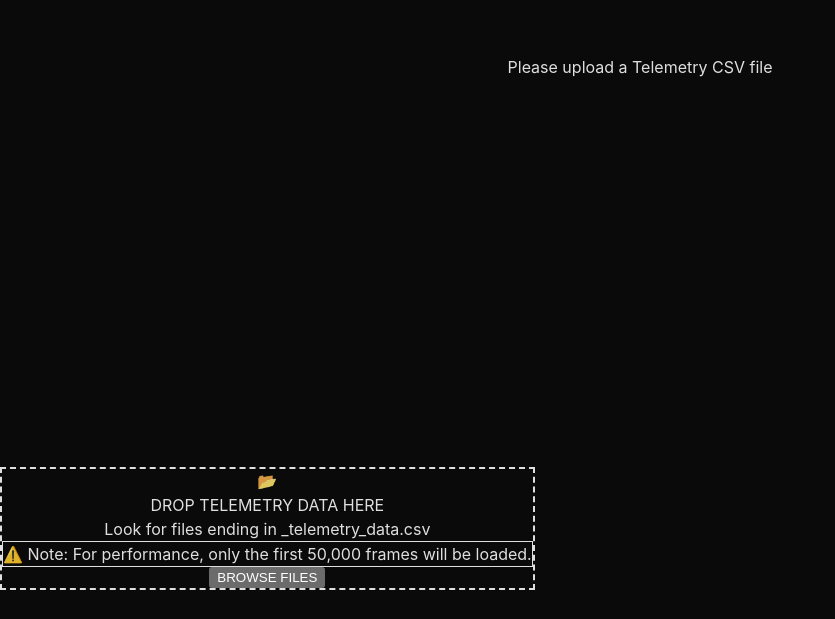
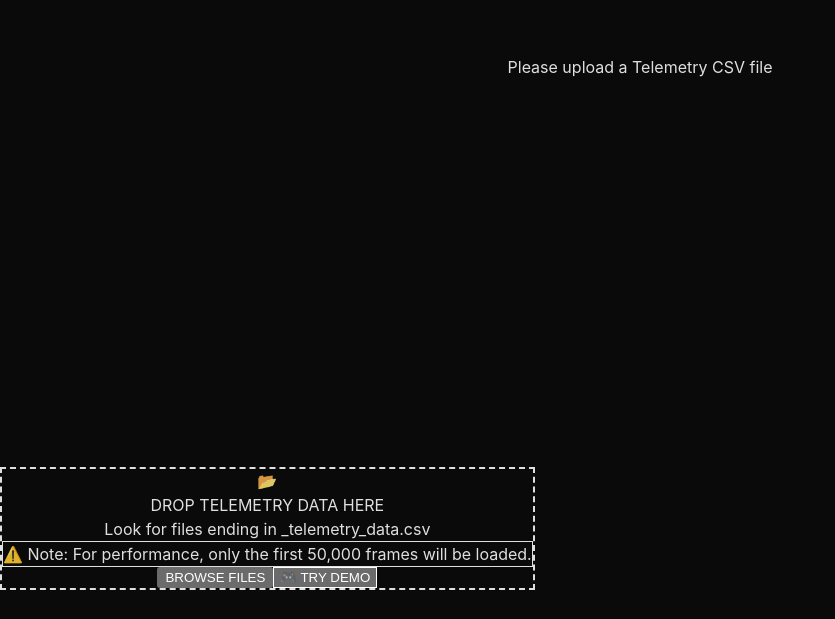
Before and after one commit to KillMonga130/Toyota-hackathon, a React (Vite) app in the folder client/: page / in a window 1280 px wide. Shown: the part 333-952 px from the top of the page, without its empty margins (0-835 px from the left). Built offline with nearby package versions, Linux system fonts and the light colour scheme.

Commit message:
Add demo mode - users can explore app without uploading files

```diff
--- a/client/src/components/Dashboard.tsx
+++ b/client/src/components/Dashboard.tsx
@@ -6,6 +6,7 @@ import {
   type FeedbackEvent,
   type ReportCardSummary,
 } from '../hooks/useRaceCoach';
+import { generateDemoData } from '../utils/demoData';
 
 /**
  * Telemetry Dashboard - Racing telemetry overlay
@@ -21,6 +22,7 @@ export default function Dashboard() {
     setCurrentFrameIndex,
     visualizationMode,
     setVisualizationMode,
+    setTelemetryData,
   } = useRaceStore();
 
   const { loadTelemetry, isLoading, error } = useTelemetryLoader();
@@ -125,6 +127,7 @@ export default function Dashboard() {
                 onChange={handleFileInputChange}
                 className="hidden"
               />
+              <div className="flex gap-4">
                 <button
                   onClick={() => fileInputRef.current?.click()}
                   disabled={isLoading}
@@ -132,6 +135,17 @@ export default function Dashboard() {
                 >
                   {isLoading ? 'Loading...' : 'Browse Files'}
                 </button>
+                <button
+                  onClick={() => {
+                    const demoData = generateDemoData();
+                    setTelemetryData(demoData);
+                  }}
+                  disabled={isLoading}
+                  className="px-6 py-3 bg-gray-700 hover:bg-gray-600 rounded-lg font-semibold text-white transition-colors uppercase tracking-wider text-sm disabled:opacity-50 disabled:cursor-not-allowed border border-gray-600"
+                >
+                  🎮 Try Demo
+                </button>
+              </div>
             </div>
           </div>
 
--- /dev/null
+++ b/client/src/utils/demoData.ts
@@ -0,0 +1,83 @@
+import { TelemetryDataPoint } from '../types';
+
+/**
+ * Generates demo telemetry data for a simple oval track
+ * This allows users to explore the app without uploading a file
+ */
+export function generateDemoData(): TelemetryDataPoint[] {
+  const data: TelemetryDataPoint[] = [];
+  const totalFrames = 2000; // ~33 seconds at 60 FPS
+
+  // Create a simple oval track (400m x 200m)
+  const trackLength = 1200; // meters (circumference of oval)
+  const centerX = 0;
+  const centerZ = 0;
+  const radiusX = 200; // meters
+  const radiusZ = 100; // meters
+
+  for (let i = 0; i < totalFrames; i++) {
+    const progress = i / totalFrames; // 0 to 1
+    const angle = progress * Math.PI * 2; // Full circle
+
+    // Calculate position on oval
+    const x = centerX + radiusX * Math.cos(angle);
+    const z = centerZ + radiusZ * Math.sin(angle);
+
+    // Simulate speed variation (slower in turns, faster on straights)
+    const isTurn = Math.abs(Math.cos(angle)) < 0.5 || Math.abs(Math.sin(angle)) < 0.5;
+    const baseSpeed = isTurn ? 80 : 150; // km/h
+    const speed = baseSpeed + Math.sin(progress * Math.PI * 4) * 20; // Add variation
+
+    // Simulate throttle and brake
+    const throttle = isTurn ? 30 : 85;
+    const brake = isTurn && progress % 0.25 > 0.1 ? 50 : 0;
+
+    // Simulate steering (more angle in turns)
+    const steeringAngle = isTurn ? Math.sin(angle) * 30 : 0;
+
+    // Simulate G-forces
+    const accelForward = isTurn ? -0.3 : 0.5; // Braking in turns, accelerating on straights
+    const accelLateral = isTurn ? Math.abs(Math.sin(angle)) * 0.8 : 0.1;
+
+    // Simulate gear (higher on straights)
+    const gear = isTurn ? 3 : 4;
+
+    data.push({
+      timestamp: `2025-01-01T00:00:${(i * 0.016).toFixed(3)}Z`,
+      vehicle_id: 'GR86-DEMO-001',
+      vehicle_number: 1,
+      lap: Math.floor(progress) + 1,
+      x,
+      z,
+      y: 0,
+      latitude: 33.5 + (x / 111000), // Approximate conversion
+      longitude: -86.6 + (z / 111000),
+      speed,
+      gear,
+      rpm: 5000 + Math.random() * 2000,
+      throttle,
+      accelerator: throttle,
+      brakeFront: brake,
+      brakeRear: brake * 0.7,
+      accelForward,
+      accelLateral,
+      steeringAngle,
+      lapDistance: (progress * trackLength) % trackLength,
+    });
+  }
+
+  // Normalize to start at (0,0,0)
+  if (data.length > 0) {
+    const firstPoint = data[0];
+    const offsetX = firstPoint.x;
+    const offsetZ = firstPoint.z;
+
+    return data.map(point => ({
+      ...point,
+      x: point.x - offsetX,
+      z: point.z - offsetZ,
+    }));
+  }
+
+  return data;
+}
```
Lines whose indentation alone changed are shown as unchanged.
